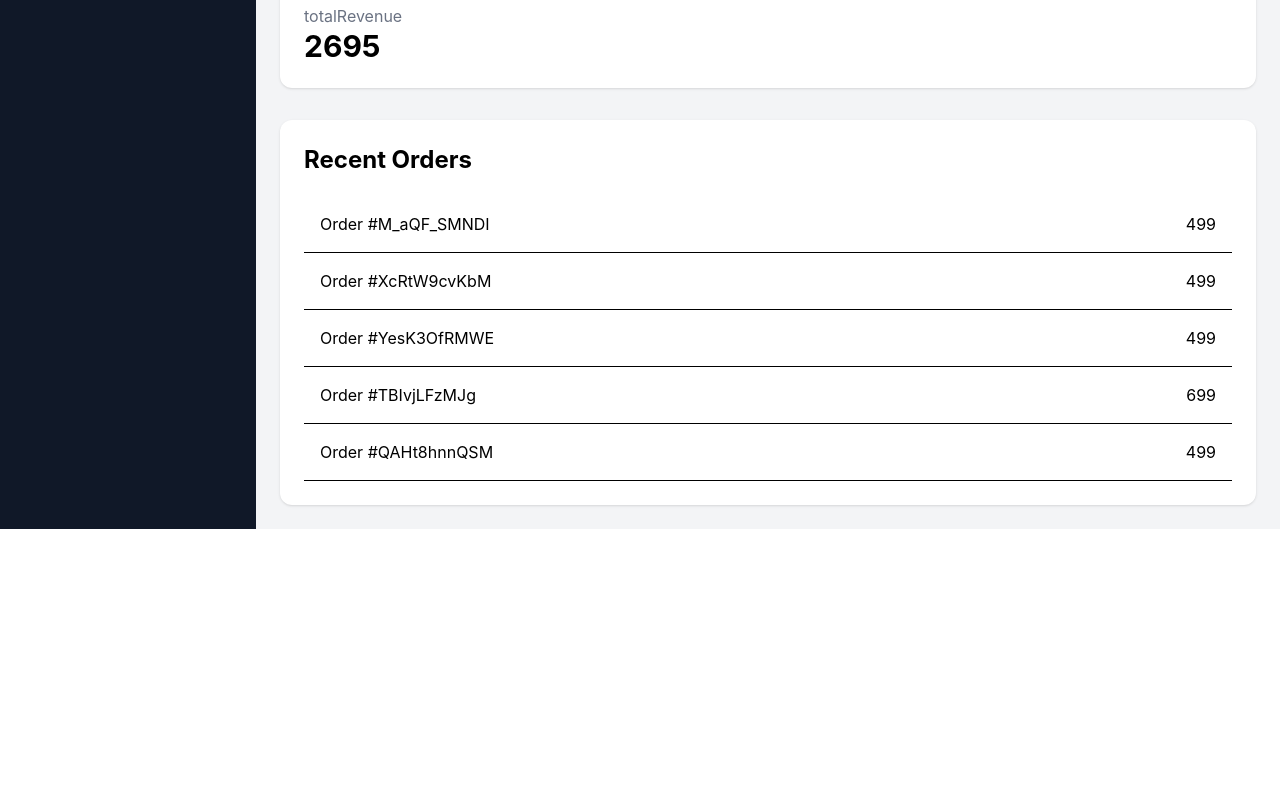
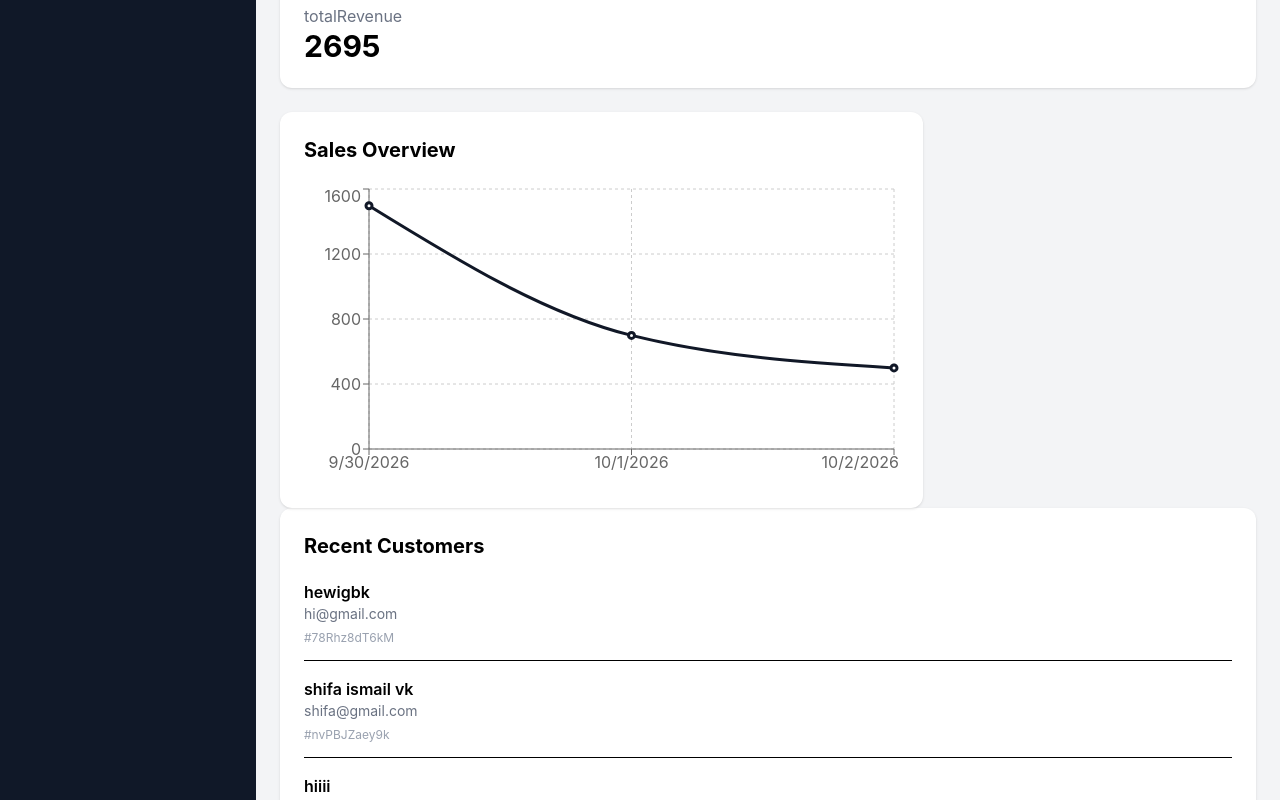
Before and after one commit to ridhafathima1/e-commerce-project, a React (Vite) app: page /admin/dashboard in a window 1280 px wide. Shown: the part 420-1220 px from the top of the page. Before the commit the page ends 949 px from the top, so only its background shows below. Built offline with nearby package versions, Linux system fonts and the light colour scheme; data requests are answered from the project's data file; sample sign-in values are in the browser's storage.

Commit message:
created sales overview graph

```diff
--- a/package.json
+++ b/package.json
@@ -19,6 +19,7 @@
     "react-redux": "^9.3.0",
     "react-router-dom": "^7.18.4",
     "react-toastify": "^11.1.0",
+    "recharts": "^3.10.1",
     "tailwindcss": "^4.3.3"
   },
   "devDependencies": {
--- a/src/admin-side/pages/dashboard.jsx
+++ b/src/admin-side/pages/dashboard.jsx
@@ -4,6 +4,7 @@ import {useDispatch,useSelector} from "react-redux"
 import { fetchproducts } from "../../redux/adminproducts"
 import { fetchusers } from "../../redux/adminusers"
 import { fetchorders } from "../../redux/adminorders"
+import { LineChart,Line,XAxis,YAxis,CartesianGrid,Tooltip,ResponsiveContainer } from "recharts"
 function Dashboard(){
     const dispatch=useDispatch();
     const products=useSelector((state)=>state.adminproducts.products)
@@ -15,6 +16,18 @@ function Dashboard(){
        dispatch(fetchusers())
         dispatch(fetchorders())
     },[dispatch])
+   const graphdata=Object.values(orders.reduce((acc,order)=>{
+    const date=new Date(order.date).toLocaleDateString();
+    if(!acc[date]){
+        acc[date]={
+            name:date,
+            amount:0
+        }
+    }
+    acc[date].amount+=Number(order.total||0);
+    return acc;
+   },{})).slice(-7)
+    const recentcustomers=users.slice(-5).reverse();
     return (
         <div>
             <div className="flex">
@@ -37,13 +50,43 @@ function Dashboard(){
                 <div className="rounded-xl bg-white p-6 shadow">
                     <ShoppingCart className="mb-3"/>
                     <h2 className="text-gray-500">Total Orders</h2>
-                    <p className="text 3xl font-bold">{orders.length}</p>
+                    <p className="text-3xl font-bold">{orders.length}</p>
                 </div>
             </div>
             <div className="rounded-xl bg-white p-6 shadow">
                 <IndianRupee className="mb-3"/>
                 <h2 className="text-gray-500">totalRevenue</h2>
                 <p className="text-3xl font-bold">{revenue}</p>
+            </div>
+            <div className="mt-6 grid grid-cols-1 gap-6 lg:grid-cols-3">
+                <div className="rounded-xl bg-white p-6 shadow lg:col-span-2">
+                    <h2 className="mb-5 text-xl font-bold">Sales Overview</h2>
+                <ResponsiveContainer width="100%" height={300}>
+                    <LineChart data={graphdata}>
+                        <CartesianGrid strokeDasharray="3 3"/>
+                        <XAxis dataKey="name"/>
+                        <YAxis/>
+                        <Tooltip/>
+                        <Line type="monotone" dataKey="amount" stroke="#111827" strokeWidth={3}/>
+                    </LineChart>
+                </ResponsiveContainer>
+            </div>
+            </div>
+            <div className="rounded-xl bg-white p-6 shadow">
+                <h2 className="mb-5 text-xl font-bold">
+                    Recent Customers
+                </h2>
+                {recentcustomers.length===0?(
+                    <p className="text-center text-gray-500">No customers found</p>
+                ):(
+                recentcustomers.map((user) => (
+                    <div key={user.id} className="mb-4 border-b pb-3">
+                        <p className="font-semibold">{user.name}</p>
+                        <p className="text-sm text-gray-500">{user.email}</p>
+                        <span className="text-xs text-gray-400">#{user.id}</span>
+                    </div>
+                ))
+                )}
             </div>
             <div className="mt-8 rounded-xl bg-white p-6 shadow">
                 <h2 className="mb-5 text-2xl font-bold">Recent Orders</h2>
```
Also changed, not shown: 1 other file (tests, documents, lock files or other folders).
